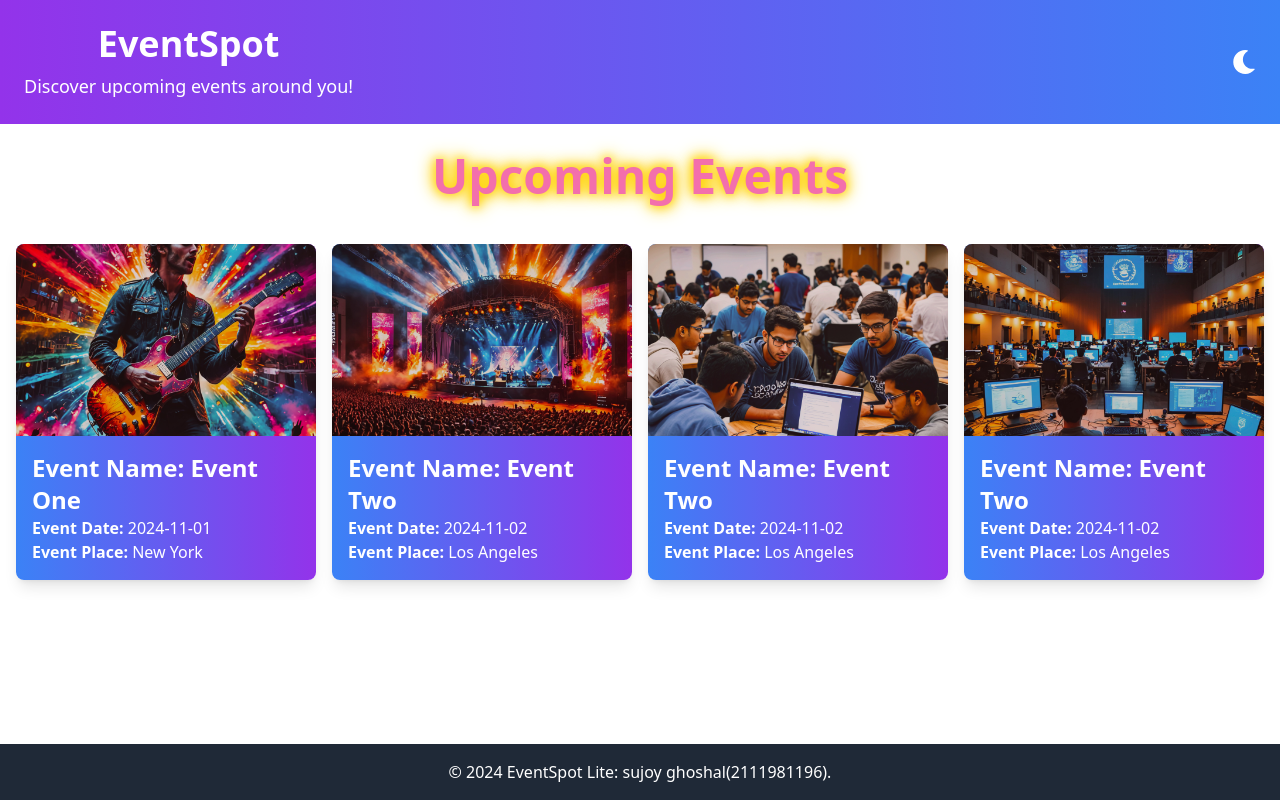
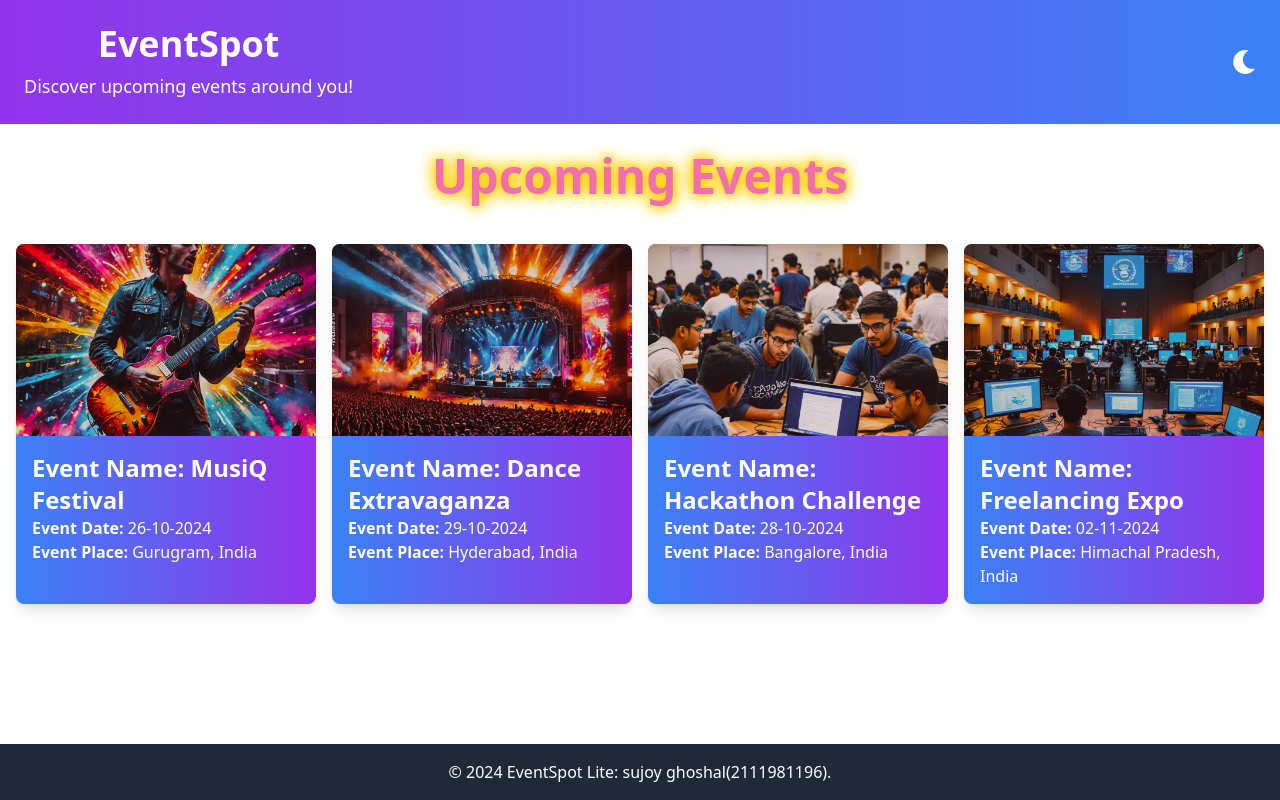
Before and after one commit to sujoyghoshal/Sujoy_Ghoshal_EventSpotLite, a React (Vite) app: page / in a window 1280 px wide. Built offline with nearby package versions, Linux system fonts and the light colour scheme; the HTML template or start-up script is replaced by a standard one.

Commit message:
adding moke data

```diff
--- a/src/components/EventCard.jsx
+++ b/src/components/EventCard.jsx
@@ -1,5 +1,4 @@
 import React from 'react';
-
 const EventCard = ({ event, onClick }) => (
   <div
     onClick={() => onClick(event)}
--- a/src/data/events.js
+++ b/src/data/events.js
@@ -1,36 +1,35 @@
-// src/data/events.js
 const events = [
   {
     id: 1,
-      name: "Event One",
-      date: "2024-11-01",
-      location: "New York",
+    name: "MusiQ Festival",
+    date: "26-10-2024",
+    location: "Gurugram, India",
     image: "/assets/Events1.png",
-      description: "Description of Event One",
+    description: "An exciting musical journey featuring top artists and bands from all over the country. Get ready for an unforgettable night!",
   },
   {
     id: 2,
-      name: "Event Two",
-      date: "2024-11-02",
-      location: "Los Angeles",
+    name: "Dance Extravaganza",
+    date: "29-10-2024",
+    location: "Hyderabad, India",
     image: "/assets/Events2.png",
-      description: "Description of Event Two",
+    description: "Join us for a night filled with energetic dance performances from renowned artists across India. A show not to be missed!",
   },
   {
     id: 3,
-      name: "Event Two",
-      date: "2024-11-02",
-      location: "Los Angeles",
+    name: "Hackathon Challenge",
+    date: "28-10-2024",
+    location: "Bangalore, India",
     image: "/assets/Events3.png",
-      description: "Description of Event Two",
+    description: "Showcase your coding skills at this intense hackathon. Compete with the best and develop innovative solutions.",
   },
   {
     id: 4,
-      name: "Event Two",
-      date: "2024-11-02",
-      location: "Los Angeles",
+    name: "Freelancing Expo",
+    date: "02-11-2024",
+    location: "Himachal Pradesh, India",
     image: "/assets/Events4.png",
-      description: "Description of Event Two",
+    description: "Explore freelancing opportunities and connect with top clients and agencies. Learn and grow in your freelance career.",
   }
 ];
 
--- a/src/index.css
+++ b/src/index.css
@@ -1,3 +1,4 @@
+
 @tailwind base;
 @tailwind components;
 @tailwind utilities;
```
Lines whose indentation alone changed are shown as unchanged.
